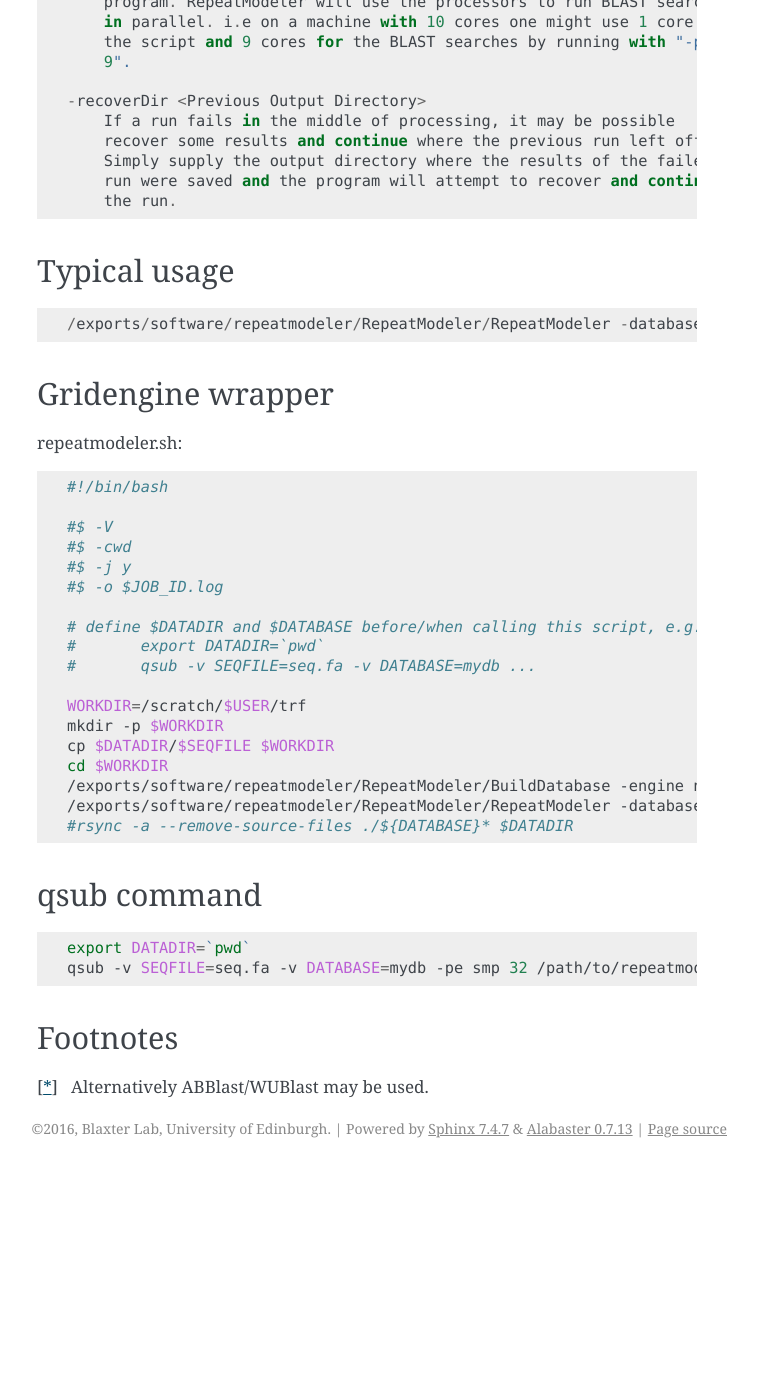
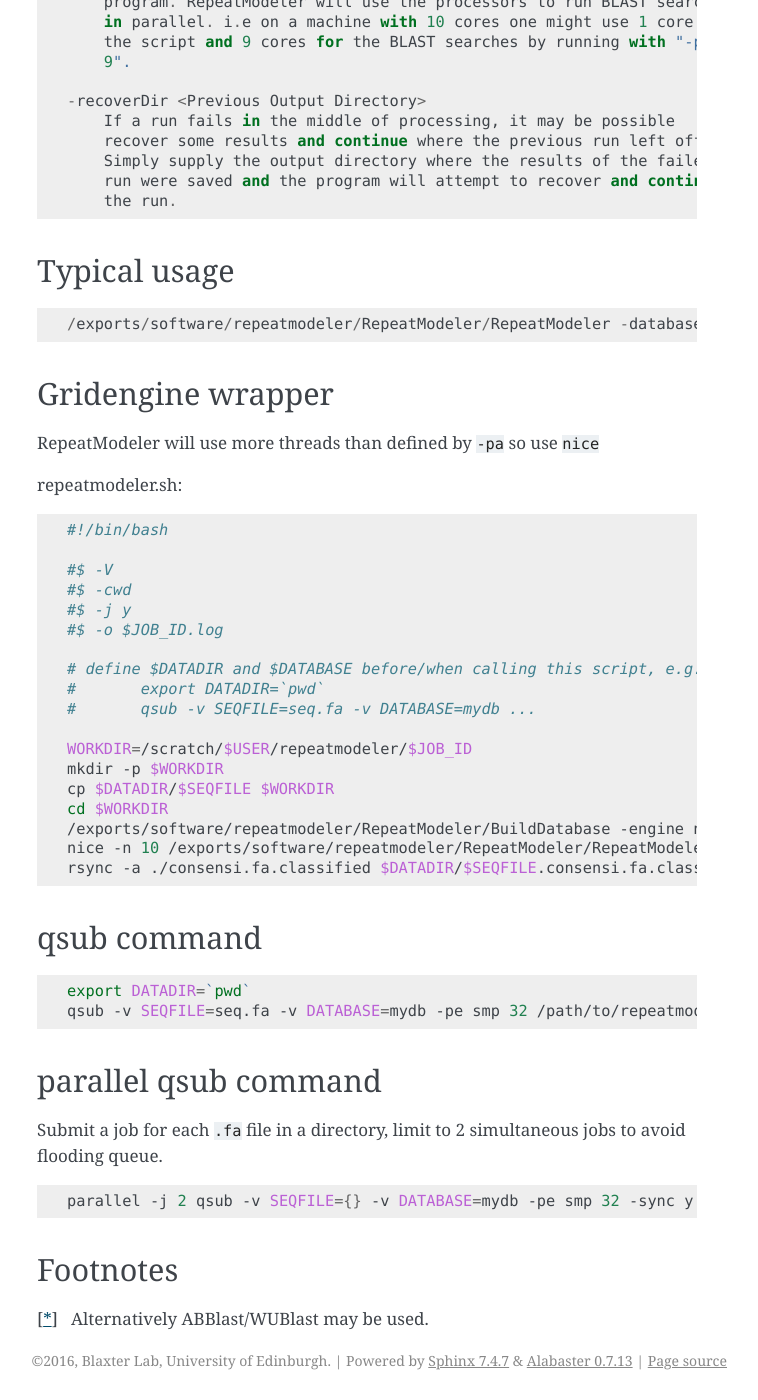
Before and after one commit to blaxterlab/documentation, a Sphinx documentation site: the page built from docs/repeatmodeler.txt, in a window 1280 px wide and 1400 px high, scrolled down 574 px. Shown: the whole window, without its empty margins (383-1141 px from the left). Built offline with Sphinx 7.4.7, drawn with Linux system fonts in a browser that asks for light colours; before the commit the page ends 1742 px from its top, so only the background shows below that; some of the changed text lies outside the part shown.

Commit message:
refine repeatmodeler gridengine protocol

```diff
--- a/docs/repeatmodeler.txt
+++ b/docs/repeatmodeler.txt
@@ -57,6 +57,8 @@
 Gridengine wrapper
 ******************
 
+RepeatModeler will use more threads than defined by ``-pa`` so use ``nice``
+
 repeatmodeler.sh:
 
 .. code-block:: bash
@@ -72,13 +74,13 @@
   #       export DATADIR=`pwd`
   #       qsub -v SEQFILE=seq.fa -v DATABASE=mydb ...
 
-  WORKDIR=/scratch/$USER/trf
+  WORKDIR=/scratch/$USER/repeatmodeler/$JOB_ID
   mkdir -p $WORKDIR
   cp $DATADIR/$SEQFILE $WORKDIR
   cd $WORKDIR
   /exports/software/repeatmodeler/RepeatModeler/BuildDatabase -engine ncbi -name $DATABASE $SEQFILE
-  /exports/software/repeatmodeler/RepeatModeler/RepeatModeler -database $DATABASE -engine ncbi -pa $NSLOTS
-  #rsync -a --remove-source-files ./${DATABASE}* $DATADIR
+  nice -n 10 /exports/software/repeatmodeler/RepeatModeler/RepeatModeler -database $DATABASE -engine ncbi -pa $NSLOTS
+  rsync -a ./consensi.fa.classified $DATADIR/$SEQFILE.consensi.fa.classified
 
 
 ************
@@ -91,6 +93,17 @@
   qsub -v SEQFILE=seq.fa -v DATABASE=mydb -pe smp 32 /path/to/repeatmodeler.sh
 
 
+*********************
+parallel qsub command
+*********************
+
+Submit a job for each ``.fa`` file in a directory, limit to 2 simultaneous jobs
+to avoid flooding queue.
+
+.. code-block:: bash
+
+  parallel -j 2 qsub -v SEQFILE={} -v DATABASE=mydb -pe smp 32 -sync y /path/to/repeatmodeler.sh ::: *.fa
+
 
 *********
 Footnotes
--- a/docs/trf.txt
+++ b/docs/trf.txt
@@ -145,7 +145,7 @@
   #       export DATADIR=`pwd`
   #       qsub -v SEQFILE=seq.fa ...
 
-  WORKDIR=/scratch/$USER/trf
+  WORKDIR=/scratch/$USER/trf/$JOB_ID
   mkdir -p $WORKDIR
   cp $DATADIR/$SEQFILE $WORKDIR
   cd $WORKDIR
```
